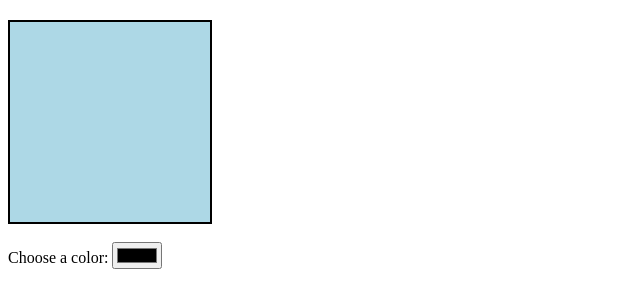
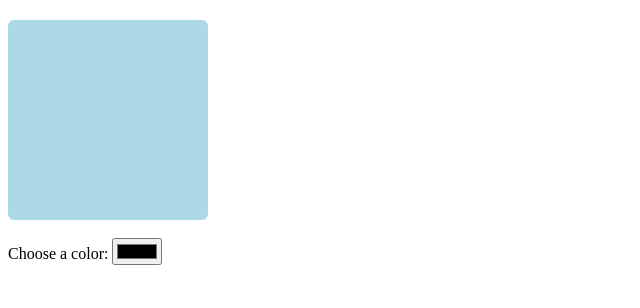
Before and after one commit to Dalip275/Array-color-change, a plain HTML site: page index.html in a window 1280 px wide. Shown: the whole page, without its empty margins (0-640 px from the left). Drawn offline with Linux system fonts and the light colour scheme.

Commit message:
Add files via upload

```diff
--- a/css/style.css
+++ b/css/style.css
@@ -3,5 +3,5 @@
             height: 200px;
             background-color: lightblue;
             margin-top: 20px;
-            border: 2px solid #000;
+            border-radius: 3%;
         }
```
